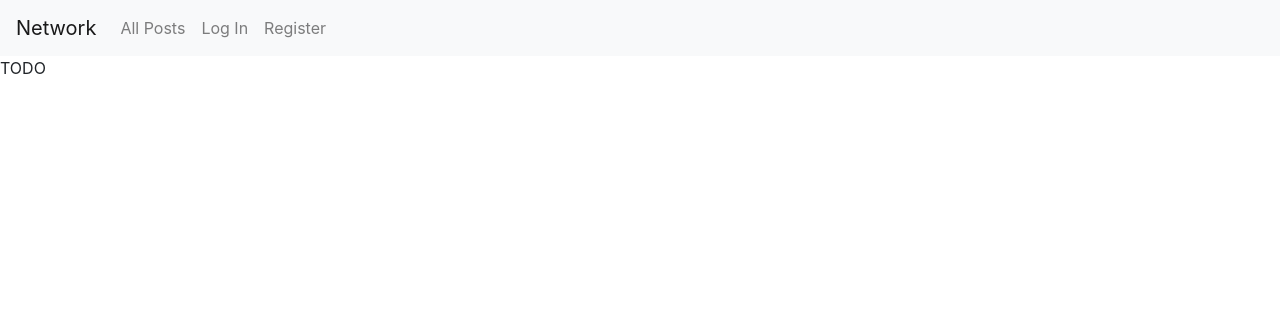
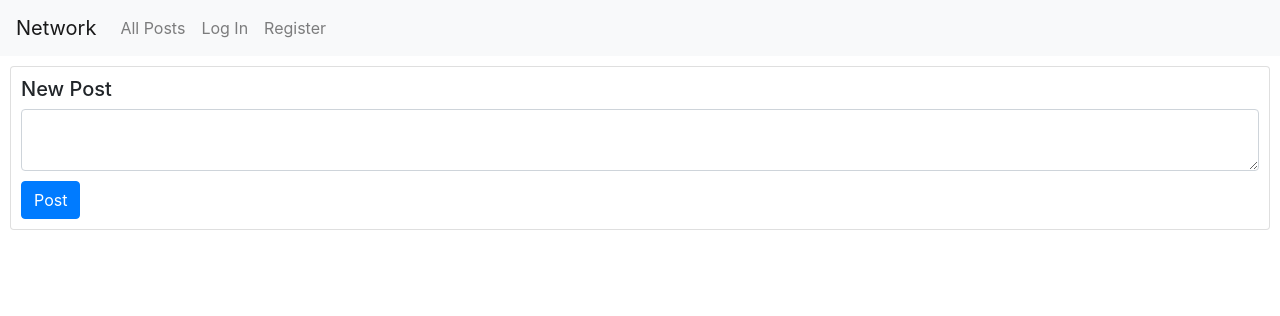
Before and after one commit to aliguzmanadan/SocialNetwork_DjangoJS_WebApp, a Django app: page / in a window 1280 px wide. Shown: the top 316 px of the page. Run offline with Django 3.2, Linux system fonts and the light colour scheme; some libraries are stand-ins or nearby versions.

Commit message:
designed form

```diff
--- a/network/static/network/styles.css
+++ b/network/static/network/styles.css
@@ -0,0 +1,11 @@
+form{
+    padding: 10px;
+}
+
+.card{
+    margin: 10px;
+}
+
+#post_submit{
+    margin-top: 10px;
+}
--- a/network/templates/network/index.html
+++ b/network/templates/network/index.html
@@ -1,5 +1,12 @@
 {% extends "network/layout.html" %}
 
 {% block body %}
-    TODO
+<div id="compose-form" class="card">
+    <form>
+        <h5>New Post</h5>
+        <textarea class="form-control" id="content"></textarea>
+        <input type="submit" id="post_submit" class="btn btn-primary" value="Post"/>
+    </form>
+</div>
+
 {% endblock %}
```
